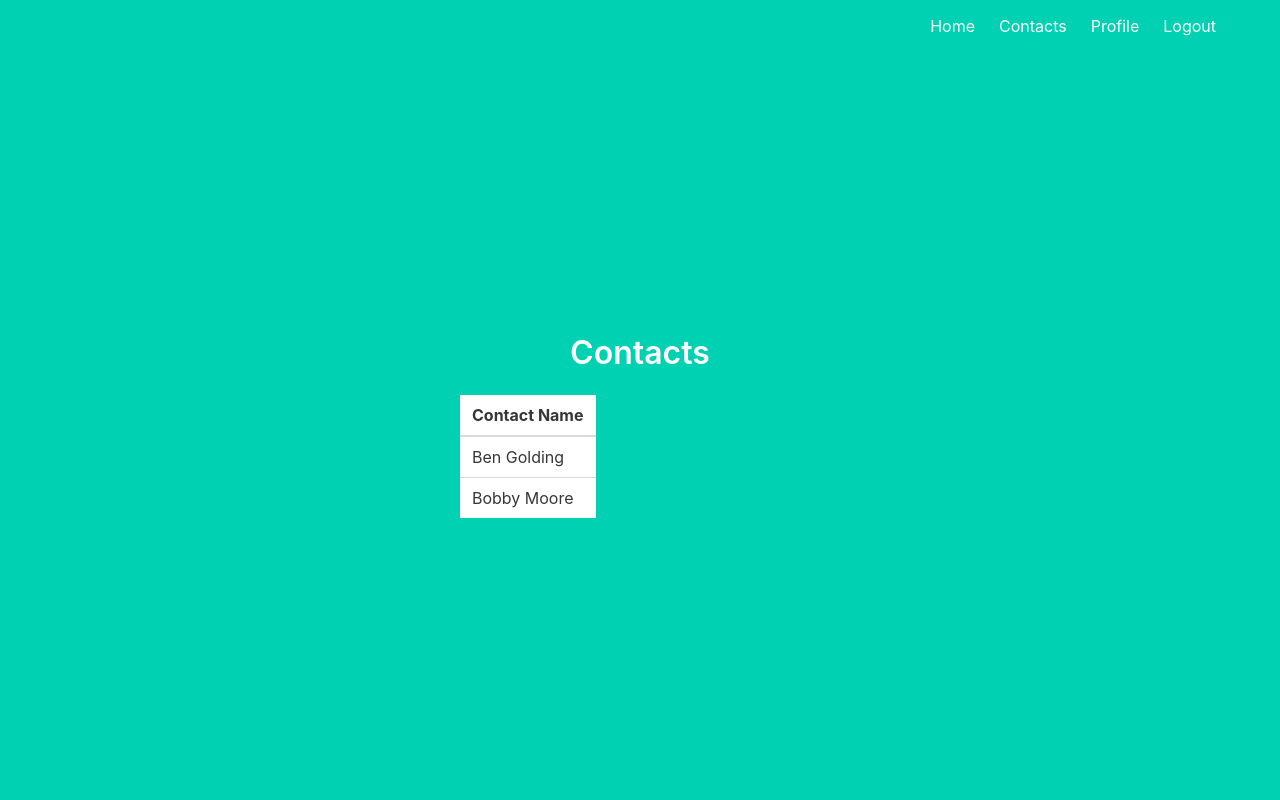
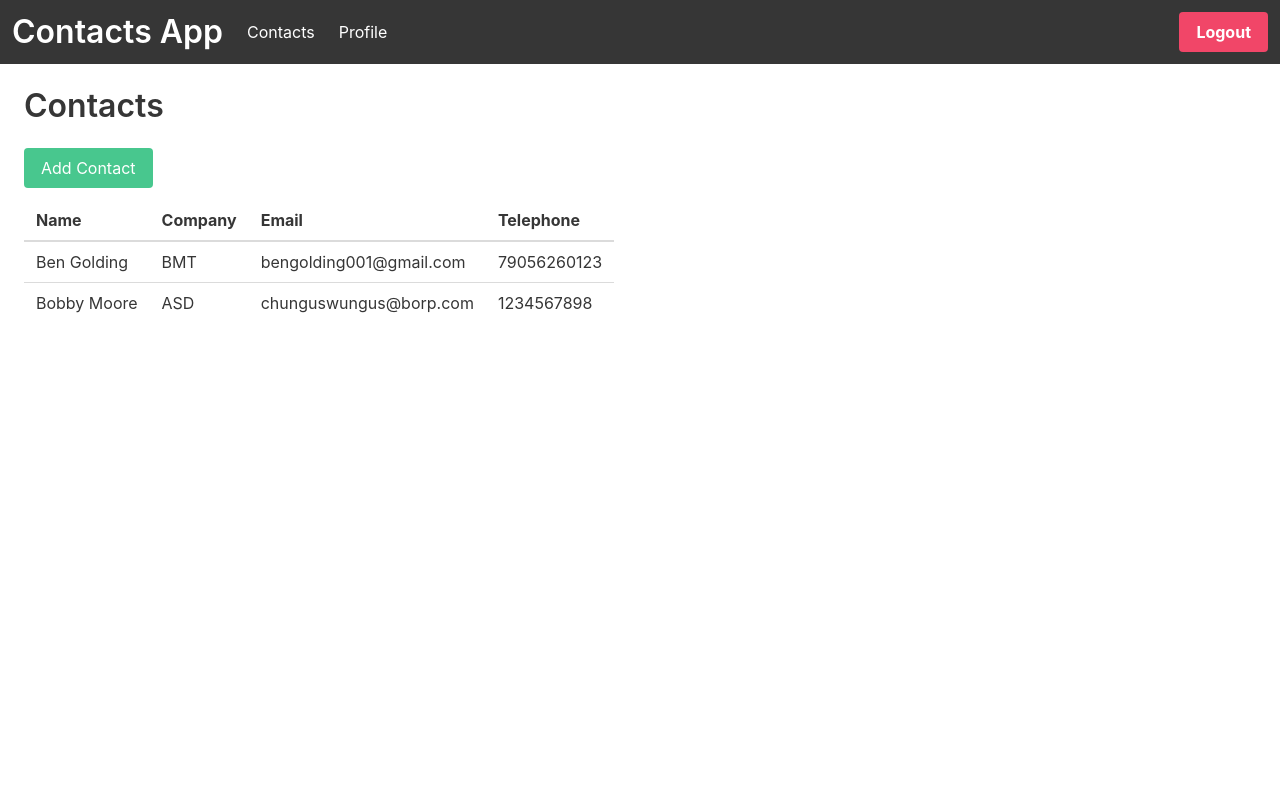
Before and after one commit to Timbotenbo101/PythonApp, a Flask app: page /contacts in a window 1280 px wide. Run offline with Flask 3, Linux system fonts and the light colour scheme; a user stored in the database is signed in.

Commit message:
Add contact page

```diff
--- a/project/main.py
+++ b/project/main.py
@@ -1,4 +1,4 @@
-from flask import Blueprint, render_template
+from flask import Blueprint, redirect, render_template, request, flash, url_for
 from flask_login import login_required, current_user
 from . import db
 from .models import Contacts
@@ -20,3 +20,30 @@ def contacts():
     contacts = Contacts.query.all()
     contactsCount = len(contacts)
     return render_template('contacts.html', isAdmin=(current_user.userType == "Admin"), contacts=contacts, contactsCount=contactsCount)
+
+@main.route('/addcontact')
+@login_required
+def addcontact():
+    return render_template('addContact.html')
+
+@main.route('/addcontact', methods=['POST'])
+@login_required
+def addcontact_post():
+    email = request.form.get('email')
+    name = request.form.get('name')
+    company = request.form.get('company')
+    telephone = request.form.get('telephone')
+
+    contact = Contacts.query.filter_by(email=email).first() # if this returns a contact, then the email already exists in database
+
+    if contact: # if a user is found, we want to redirect back to signup page so user can try again
+        flash('A contact with this email address already exists')
+        return redirect(url_for('main.addcontact'))
+
+    # create a new user with the form data. Hash the password so the plaintext version isn't saved.
+    new_contact = Contacts(email=email, name=name, company=company, phoneNumber=telephone)
+
+    # add the new user to the database
+    db.session.add(new_contact)
+    db.session.commit()
+    return redirect(url_for('main.contacts'))
--- a/project/templates/base.html
+++ b/project/templates/base.html
@@ -6,51 +6,51 @@
     <meta http-equiv="X-UA-Compatible" content="IE=edge">
     <meta name="viewport" content="width=device-width, initial-scale=1">
     <title>Contacts App</title>
-    <link rel="stylesheet" href="https://cdnjs.cloudflare.com/ajax/libs/bulma/0.7.2/css/bulma.min.css" />
+    <link rel="stylesheet" href="https://cdn.jsdelivr.net/npm/bulma@0.9.4/css/bulma.min.css"/>
 </head>
 
 <body>
-    <section class="hero is-primary is-fullheight">
-        <div class="hero-head">
-            <nav class="navbar">
-                <div class="container">
-                    <div id="navbarMenuHeroA" class="navbar-menu">
-                        <div class="navbar-end">
-                            <a href="{{ url_for('main.index') }}" class="navbar-item">
-                                Home
-                            </a>
+    <nav class="navbar is-dark" role="navigation">
+        <div class="navbar-brand">
+          <h1 class="navbar-item title has-text-white">Contacts App</h1>
+        </div>
+
+        <div class="navbar-menu">
             {% if current_user.is_authenticated %}
-                            <a href="{{ url_for('main.contacts') }}" class="navbar-item">
+            <div class="navbar start">
+                <a href="{{ url_for('main.contacts') }}" class="navbar-item has-text-white has-background-dark">
                     Contacts
                 </a>
-                            <a href="{{ url_for('main.profile') }}" class="navbar-item">
+                <a href="{{ url_for('main.profile') }}" class="navbar-item has-text-white has-background-dark">
                     Profile
                 </a>
-                            <a href="{{ url_for('auth.logout') }}" class="navbar-item">
-                                Logout
+            </div>
+            {% endif %}
+            <div class="navbar-end">
+                <div class="navbar-item">
+                    <div class="buttons">
+                        {% if not current_user.is_authenticated %}
+                        <a class="button is-primary has-text-white" href="{{ url_for('auth.signup') }}">
+                        <strong>Sign up</strong>
                         </a>
-                            {% endif %}
-                            {% if not current_user.is_authenticated %}
-                            <a href="{{ url_for('auth.login') }}" class="navbar-item">
-                                Login
+                        <a class="button is-success has-text-white" href="{{ url_for('auth.login') }}">
+                        <strong>Log in</strong>
                         </a>
-                            <a href="{{ url_for('auth.signup') }}" class="navbar-item">
-                                Sign Up
+                        {% else %}
+                        <a class="button is-danger has-text-white" href="{{ url_for('auth.logout') }}">
+                        <strong>Logout</strong>
                         </a>
                         {% endif %}
                     </div>
                 </div>
             </div>
+        </div>
     </nav>
-        </div>
 
-        <div class="hero-body">
-            <div class="container has-text-centered">
+    <div class="p-3">
         {% block content %}
         {% endblock %}
     </div>
-        </div>
-    </section>
 </body>
 
 </html>
--- a/project/templates/contacts.html
+++ b/project/templates/contacts.html
@@ -1,19 +1,29 @@
 {% extends "base.html" %}
 
 {% block content %}
-<div class="column is-4 is-offset-4">
+<div class="column">
     <h3 class="title">Contacts</h3>
+
+    <div class="pb-3">
+        <a class="button is-success" href="{{ url_for('main.addcontact') }}">Add Contact</a>
+    </div>
 {% if contactsCount > 0 %}
     <table class="table">
         <thead>
         <tr>
-            <th>Contact Name</th>
+            <th>Name</th>
+            <th>Company</th>
+            <th>Email</th>
+            <th>Telephone</th>
         </tr>
         </thead>
         <tbody>
         {% for contact in contacts %}
         <tr>
             <td>{{contact.name}}</td>
+            <td>{{contact.company}}</td>
+            <td>{{contact.email}}</td>
+            <td>{{contact.phoneNumber}}</td>
         </tr>
         {% endfor %}
         </tbody>
```
Also changed, not shown: project/templates/addContact.html (added, +39 -0 lines), project/templates/index.html (+8 -2 lines), instance/contacts.db. Lines whose indentation alone changed are shown as unchanged.
